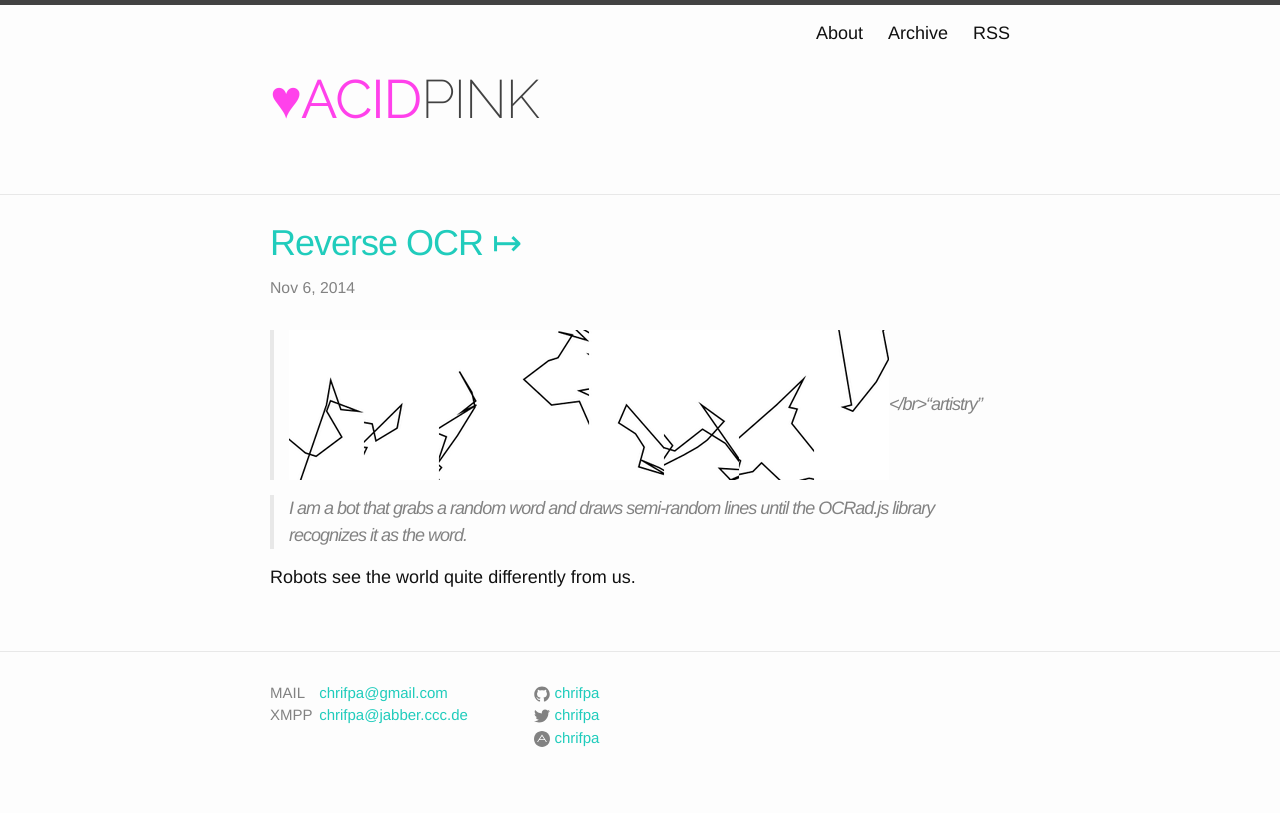
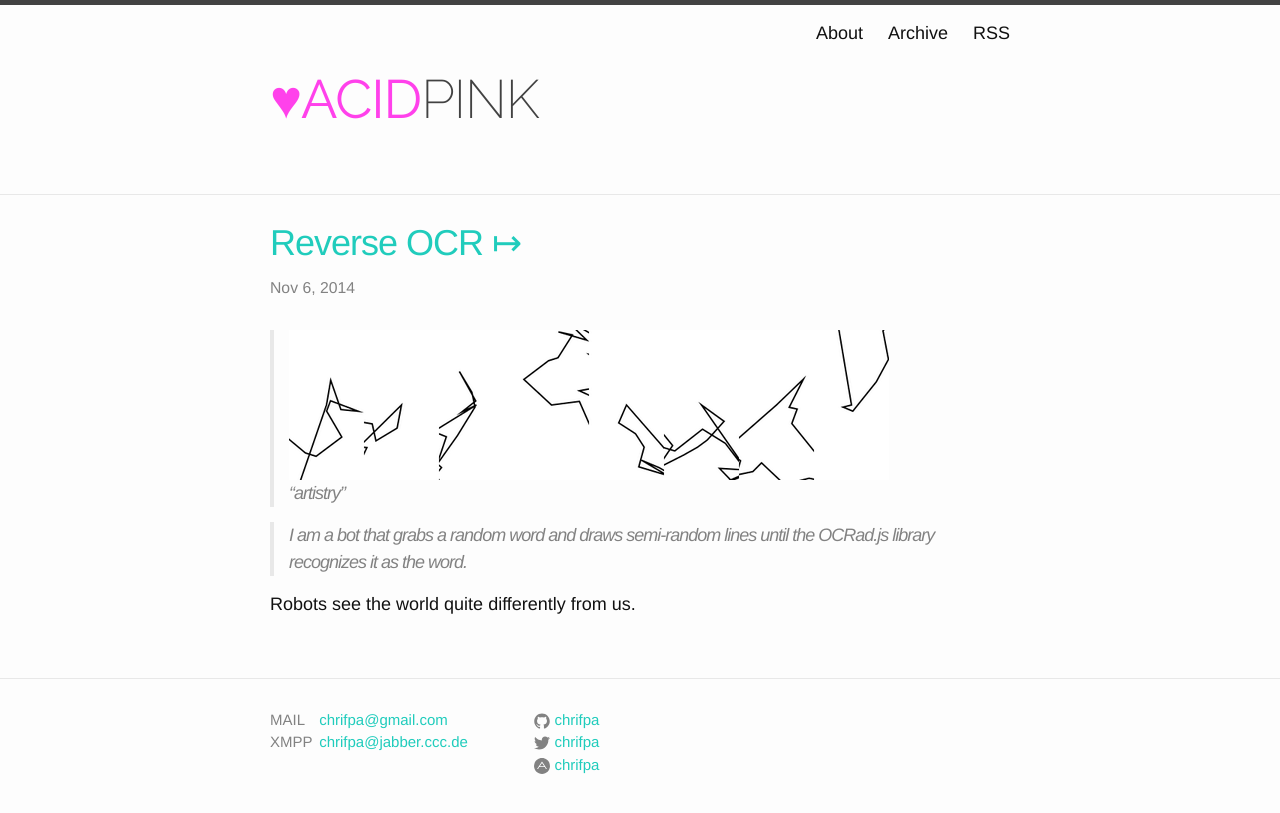
Before and after one commit to acdpnk/chrifpa.github.io, a Jekyll site: the page built from _posts/2014-11-06-reverse-ocr.md, in a window 1280 px wide. Shown: the top 813 px of the page. Built offline with Jekyll 4.4.1, drawn with Linux system fonts in a browser that asks for light colours.

Commit message:
fixed last post

```diff
--- a/_posts/2014-11-06-reverse-ocr.md
+++ b/_posts/2014-11-06-reverse-ocr.md
@@ -7,7 +7,7 @@ external_url: http://reverseocr.tumblr.com/
 ---
 
 
->[![artistry]({{ site.assets }}/reverse_ocr_artistry.png)](http://reverseocr.tumblr.com/post/101856314723/artistry)</br>"artistry"
+>[![artistry]({{ site.assets }}/reverse_ocr_artistry.png)](http://reverseocr.tumblr.com/post/101856314723/artistry)<br>"artistry"
 
 >I am a bot that grabs a random word and draws semi-random lines until the OCRad.js library recognizes it as the word.
 
```
